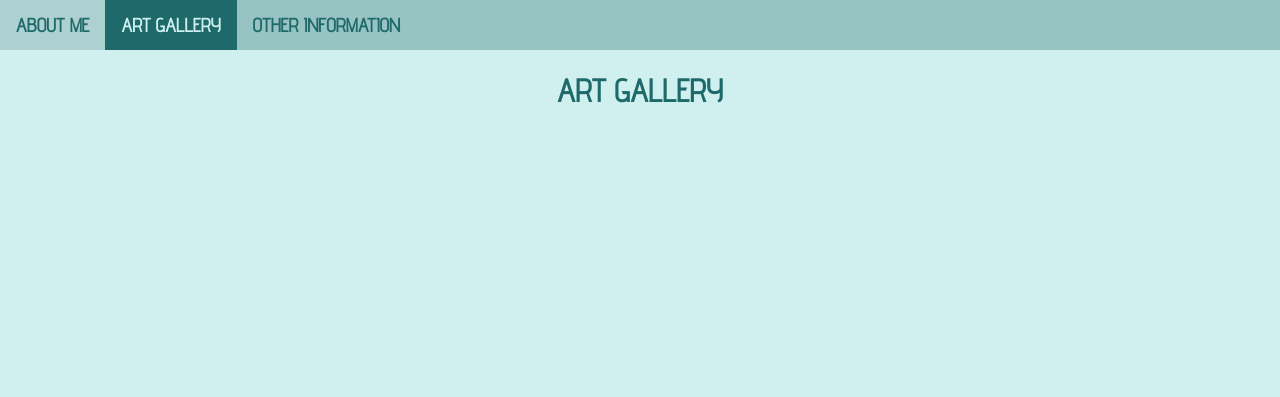
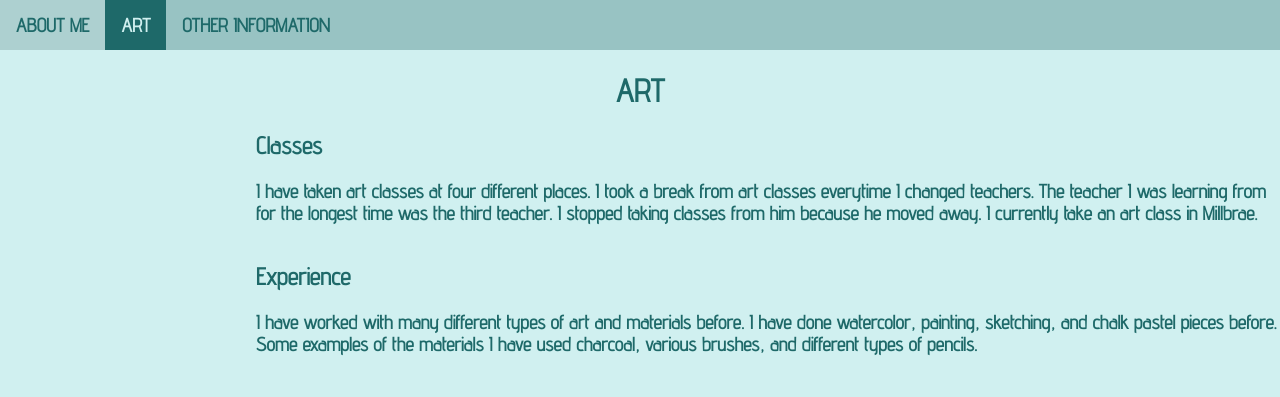
Before and after one commit to Cynthias30/About-Me-Website, a plain HTML site: page index2.html in a window 1280 px wide. Drawn offline with Linux system fonts and the light colour scheme.

Commit message:
About Me Website

```diff
--- a/index2.html
+++ b/index2.html
@@ -51,6 +51,20 @@
             h1 {
                 text-transform:uppercase;
             }
+            .something {
+                margin-left:20vw;
+                font-weight:bold;
+                font-size:larger;
+                margin-bottom:3vw;
+            }
+            .subtitle {
+                margin-left:20vw;
+                text-align:left;
+            }
+            .aboutmeinformation {
+                background-color:#D0F0F0;
+                text-align:left;
+            }
         </style>
     </head>
     <body>
@@ -58,13 +72,31 @@
             <div class="navbar">
                 <ul>
                   <li><a href="index.html">About Me</a></li>
-                  <li><a class="active" href="index2.html">Art Gallery</a></li>
+                  <li><a class="active" href="index2.html">Art</a></li>
                   <li><a href="index3.html">Other Information</a></li>
                 </ul>
             </div>
             <h1>
-                Art Gallery
+                Art
             </h1>
+            <h2 class="subtitle">
+                Classes
+            </h2>
+            <ul class="aboutmeinformation">
+                <li class="something">
+            		I have taken art classes at four different places. I took a break from art classes everytime I changed teachers. The teacher I was learning from for the longest time was the third teacher. I stopped taking classes from him because he moved away. I currently take an art class in Millbrae.
+                </li>
+            <br>
+            <br>
+            <br>
+            <h2 class="subtitle">
+                Experience
+            </h2>
+            <ul class="aboutmeinformation">
+                <li class="something">
+            		I have worked with many different types of art and materials before. I have done watercolor, painting, sketching, and chalk pastel pieces before. Some examples of the materials I have used charcoal, various brushes, and different types of pencils.
+                </li>
+            </ul>
         </div>
     </body>
 </html>
```
Also changed, not shown: index.html (+2 -2 lines), index3.html (+36 -1 lines).
